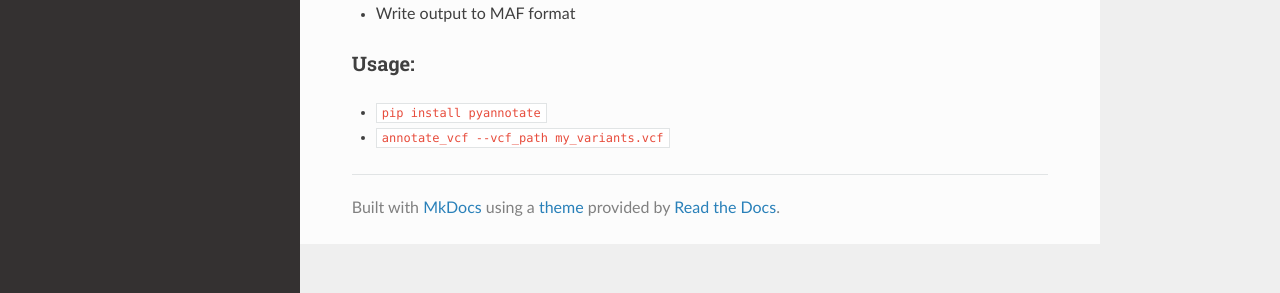
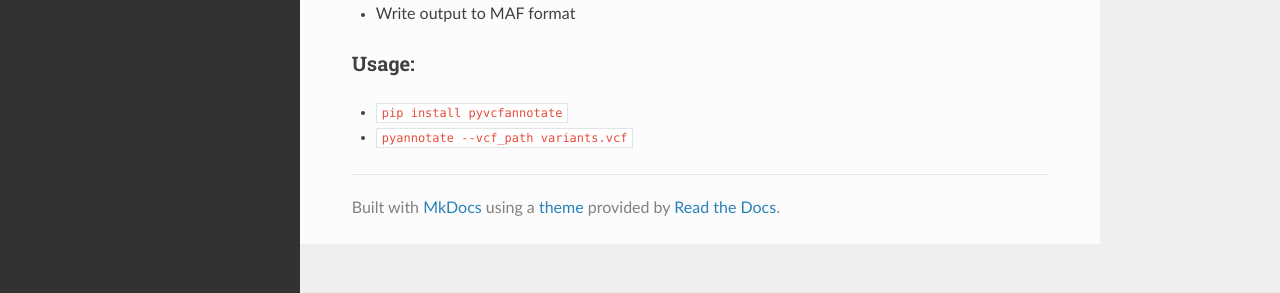
Before and after one commit to ionox0/pyannotate, an MkDocs documentation site: the page built from docs/README.md, in a window 1280 px wide. Shown: the part 352-645 px from the top of the page. Built offline with MkDocs 1.6.1, drawn with Linux system fonts in a browser that asks for light colours; nearby versions of some CDN libraries.

Commit message:
update README

```diff
--- a/docs/README.md
+++ b/docs/README.md
@@ -10,5 +10,5 @@ https://pypi.org/project/pyvcfannotate/
 - Write output to MAF format
 
 ### Usage:
-- `pip install pyannotate`
-- `annotate_vcf --vcf_path my_variants.vcf`
+- `pip install pyvcfannotate`
+- `pyannotate --vcf_path variants.vcf`
```
